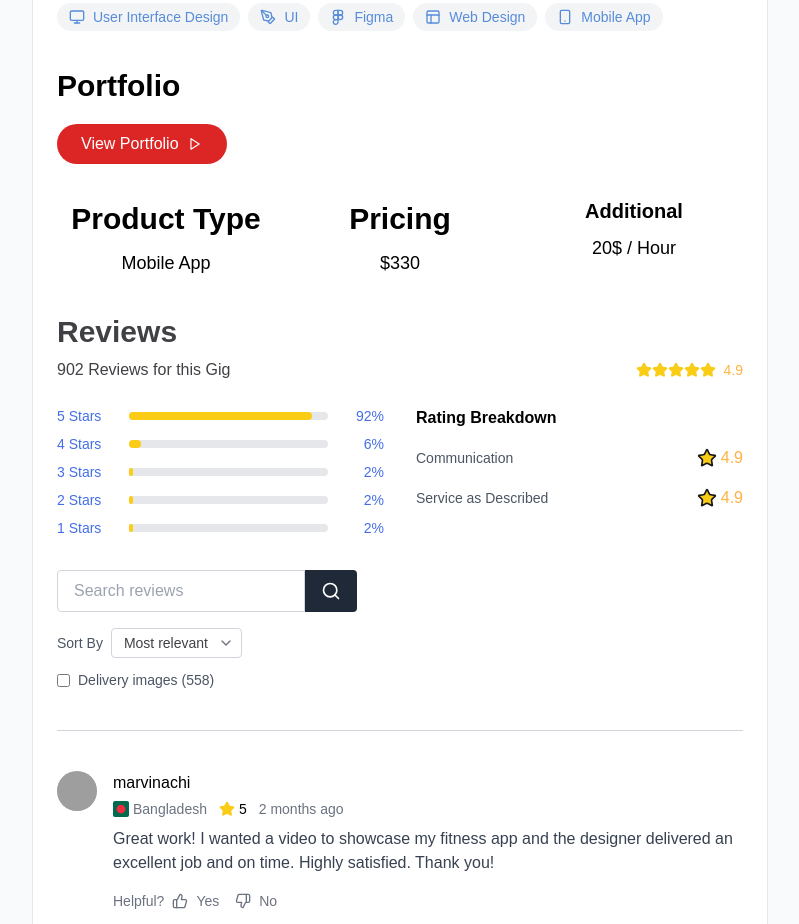
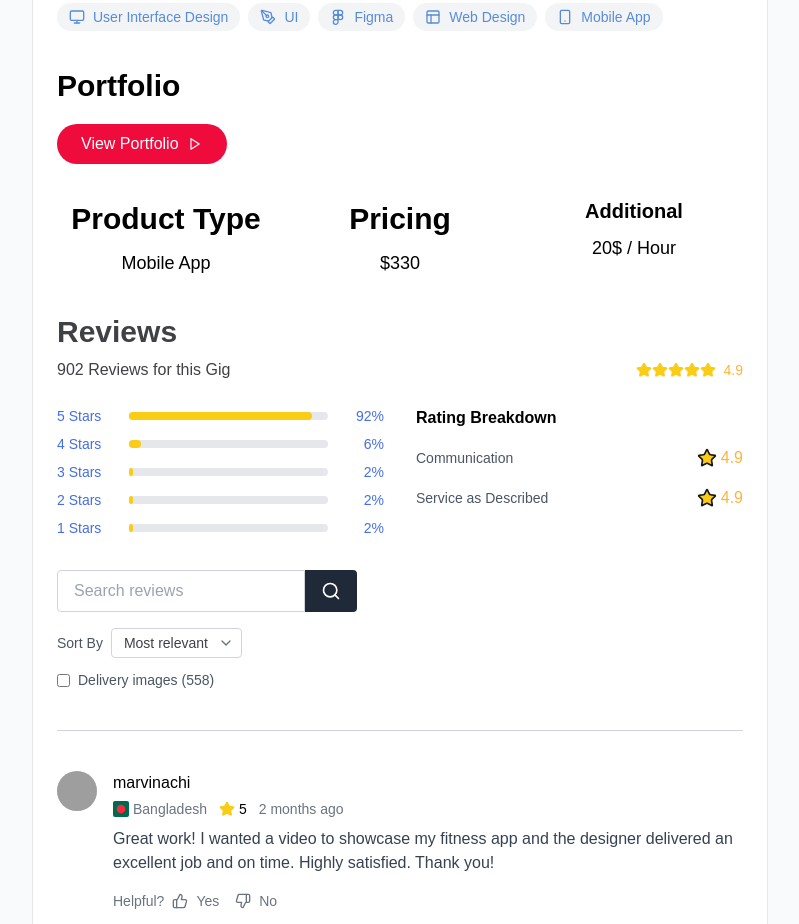
Before and after one commit to riaz37/trial, a Next.js app: page / in a window 1280 px wide. Shown: the part 960-1884 px from the top of the page, without its empty margins (240-1039 px from the left). Built offline with nearby package versions, Linux system fonts and the light colour scheme; grey boxes are pictures that could not be loaded.

Commit message:
changed color

```diff
--- a/src/app/page.tsx
+++ b/src/app/page.tsx
@@ -268,7 +268,7 @@ const GigDetails = () => {
           <h2 className="text-[30px] font-semibold mb-4 text-black">
             Portfolio
           </h2>
-          <button className="px-6 py-2 bg-red-600 text-white rounded-[40px] font-medium flex justify-between items-center">
+          <button className="px-6 py-2 bg-[#EF0C3D] text-white rounded-[40px] font-medium flex justify-between items-center">
             View Portfolio
             <Image
               className="ml-2"
```
